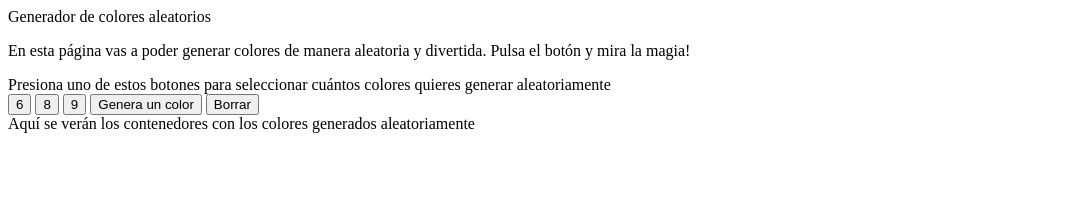
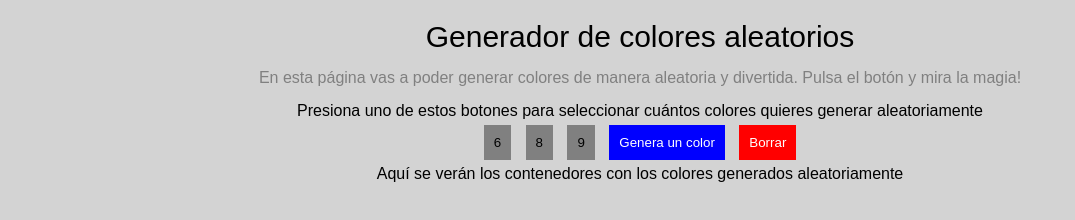
Before and after one commit to PabloArango14/ProyectoM1_PabloFernandoArangoRios, a plain HTML site: page Desarrollo/index.html in a window 1280 px wide. Shown: the whole page, without its empty margins (0-1075 px from the left). Drawn offline with Linux system fonts and the light colour scheme.

Commit message:
Se generan los estilos para la página para dar color e interactividad a los botones, se realizan cambios específicos que  permiten que los contenedores de los colores se distribuyan por el ancho de la pantalla usando display flex.

```diff
--- a/Desarrollo/index.html
+++ b/Desarrollo/index.html
@@ -3,6 +3,7 @@
   <head>
     <meta charset="UTF-8" />
     <meta name="viewport" content="width=device-width, initial-scale=1.0" />
+    <link rel="stylesheet" href="./style.css" />
     <title>Generador de colores aleatorios</title>
   </head>
   <body>
--- a/Desarrollo/script.js
+++ b/Desarrollo/script.js
@@ -3,7 +3,7 @@ const contenedorPadreColores = document.getElementById(
   "espacio-contenedores-colores",
 );
 
-function definirColor(params) {
+function definirColor() {
   const r = Math.floor(Math.random() * 256);
   const g = Math.floor(Math.random() * 256);
   const b = Math.floor(Math.random() * 256);
--- /dev/null
+++ b/Desarrollo/style.css
@@ -0,0 +1,62 @@
+body {
+  font-family: Arial;
+  background-color: lightgray;
+  color: black;
+  text-align: center;
+  margin: 20px;
+}
+
+header {
+  font-size: 30px;
+  color: black;
+  margin-bottom: 15px;
+}
+
+p {
+  color: gray;
+  font-size: 16px;
+  margin: 15px;
+}
+
+button {
+  background-color: blue;
+  color: white;
+  padding: 10px;
+  border: none;
+  margin: 5px;
+}
+
+button:hover {
+  background-color: darkblue;
+}
+
+.boton-generar-contenedor {
+  background-color: gray;
+  color: black;
+}
+
+#botonPrincipal {
+  background-color: blue;
+  color: white;
+}
+
+#borrar-contenedores-de-colores {
+  background-color: red;
+  color: white;
+}
+
+#espacio-contenedores-colores {
+  display: flex;
+  flex-wrap: wrap;
+  margin: 20px;
+}
+
+.contenedor-color {
+  background-color: white;
+  width: 200px;
+  height: 150px;
+  border: 1px solid black;
+  margin: 10px;
+  padding: 10px;
+  color: black;
+}
```
